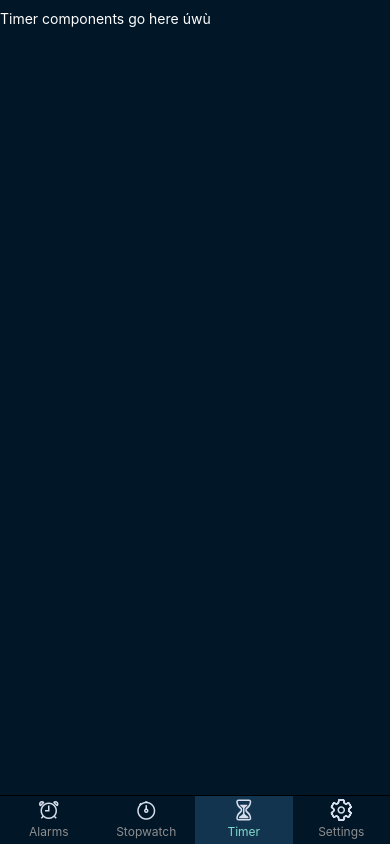
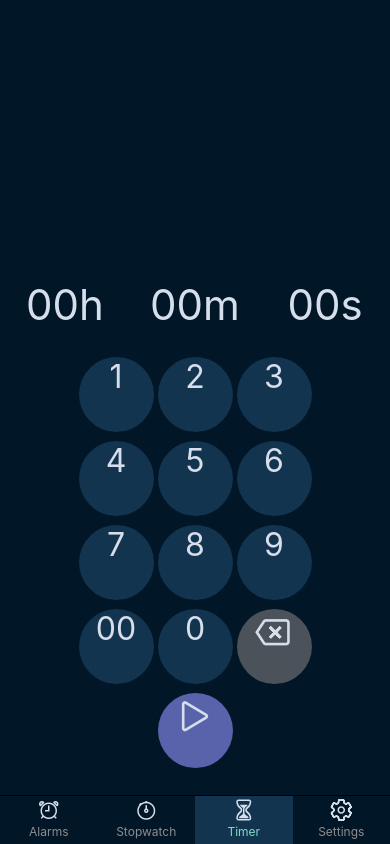
Before and after one commit to bluesheep100/clock, a React Native app: screen /Timer in a window 390 px wide. Built offline with nearby package versions, Linux system fonts and the light colour scheme.

Commit message:
Actually add timer UI

```diff
--- a/src/Screens/Settings.js
+++ b/src/Screens/Settings.js
@@ -1,7 +1,23 @@
 import React, {Component} from "react";
 import {SafeAreaView, Text, StyleSheet} from 'react-native';
+import AsyncStorage from '@react-native-async-storage/async-storage';
+import Colors from '../Support/ColorPalette';
 
 class Settings extends Component {
+    state = {
+        settings: {
+
+        },
+    }
+
+    componentDidMount() {
+        AsyncStorage.getItem('settings').then(data => this.setState({settings: data}));
+    }
+
+    saveSettings() {
+        AsyncStorage.setItem('settings', JSON.stringify(this.state.settings));
+    }
+
     render() {
         return (
             <SafeAreaView style={styles.container}>
@@ -13,11 +29,13 @@ class Settings extends Component {
 
 const styles = StyleSheet.create({
     container: {
-        backgroundColor: '#011627',
+        backgroundColor: Colors.background,
         paddingTop: 10,
         flex: 1,
     },
-    text: {color: '#fefefe'}
+    text: {
+        color: Colors.text
+    },
 });
 
 export default Settings;
--- a/src/Screens/Timer.js
+++ b/src/Screens/Timer.js
@@ -1,11 +1,75 @@
 import React, {Component} from "react";
-import {SafeAreaView, Text, StyleSheet} from 'react-native';
+import {SafeAreaView, StyleSheet, Text, TouchableOpacity, View} from 'react-native';
+import Ionicons from '@expo/vector-icons/Ionicons';
+import Colors from '../Support/ColorPalette';
+
+class Button extends Component {
+    render() {
+        return (
+            <TouchableOpacity style={[styles.button, {...this.props.style}]} activeOpacity={0.5}
+                              onPress={this.props.onPress}>
+                <Text style={styles.btnText}>{this.props.text}</Text>
+            </TouchableOpacity>
+        );
+    }
+}
 
 class Timer extends Component {
+    state = {
+        time: '000000',
+    }
+
+    addTime = (digit) => {
+        let newTime = this.state.time.replace(/^0+/g, '') + digit;
+        if (newTime.length >= 6) {
+            newTime = newTime.slice(0, 6);
+        }
+
+        this.setState({time: newTime.padStart(6, '0')})
+    }
+
+    backspace = () => {
+        this.setState({time: this.state.time.slice(0, -1).padStart(6, '0')});
+    }
+
     render() {
         return (
             <SafeAreaView style={styles.container}>
-                <Text style={styles.text}>Timer components go here úwù</Text>
+                <View style={[styles.row, {paddingBottom: 20}]}>
+                    <View style={styles.col}>
+                        <Text style={styles.timerText}>{this.state.time.slice(0, 2)}h</Text>
+                    </View>
+                    <View style={styles.col}>
+                        <Text style={styles.timerText}>{this.state.time.slice(2, 4)}m</Text>
+                    </View>
+                    <View style={styles.col}>
+                        <Text style={styles.timerText}>{this.state.time.slice(4, 6)}s</Text>
+                    </View>
+                </View>
+                <View style={styles.row}>
+                    <Button text="1" onPress={() => this.addTime('1')}/>
+                    <Button text="2" onPress={() => this.addTime('2')}/>
+                    <Button text="3" onPress={() => this.addTime('3')}/>
+                </View>
+                <View style={styles.row}>
+                    <Button text="4" onPress={() => this.addTime('4')}/>
+                    <Button text="5" onPress={() => this.addTime('5')}/>
+                    <Button text="6" onPress={() => this.addTime('6')}/>
+                </View>
+                <View style={styles.row}>
+                    <Button text="7" onPress={() => this.addTime('7')}/>
+                    <Button text="8" onPress={() => this.addTime('8')}/>
+                    <Button text="9" onPress={() => this.addTime('9')}/>
+                </View>
+                <View style={styles.row}>
+                    <Button text="00" onPress={() => this.addTime('00')}/>
+                    <Button text="0" onPress={() => this.addTime('0')}/>
+                    <Button text={<Ionicons name="backspace-outline" size={42}/>}
+                            style={{backgroundColor: Colors.secondary}} onPress={this.backspace}/>
+                </View>
+                <View style={styles.row}>
+                    <Button text={<Ionicons name="play-outline" size={42}/>} style={{backgroundColor: Colors.primary}}/>
+                </View>
             </SafeAreaView>
         );
     }
@@ -13,11 +77,49 @@ class Timer extends Component {
 
 const styles = StyleSheet.create({
     container: {
-        backgroundColor: '#011627',
-        paddingTop: 10,
+        backgroundColor: Colors.background,
+        justifyContent: 'flex-end',
+        paddingHorizontal: 50,
+        paddingBottom: 20,
         flex: 1,
     },
-    text: {color: '#fefefe'}
+    row: {
+        justifyContent: 'center',
+        flexDirection: 'row',
+        display: 'flex',
+        marginBottom: 5,
+    },
+    col: {
+        flex: 1,
+        alignItems: 'center',
+    },
+    timerText: {
+        color: Colors.text,
+        fontSize: 42,
+    },
+    btnText: {
+        textAlignVertical: 'center',
+        textAlign: 'center',
+        color: Colors.text,
+        fontSize: 32,
+        flexGrow: 1,
+    },
+    button: {
+        backgroundColor: Colors.button,
+        borderRadius: 100,
+        height: 75,
+        width: 75,
+        margin: 2,
+    },
+    playBtn: {
+        backgroundColor: Colors.primary,
+        justifyContent: 'center',
+        alignItems: 'center',
+        alignSelf: 'center',
+        borderRadius: 100,
+        height: 75,
+        width: 75,
+    },
 });
 
 export default Timer;
```
